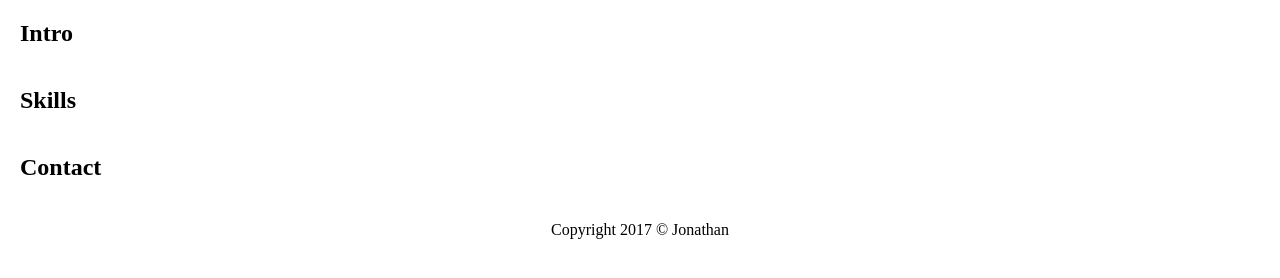
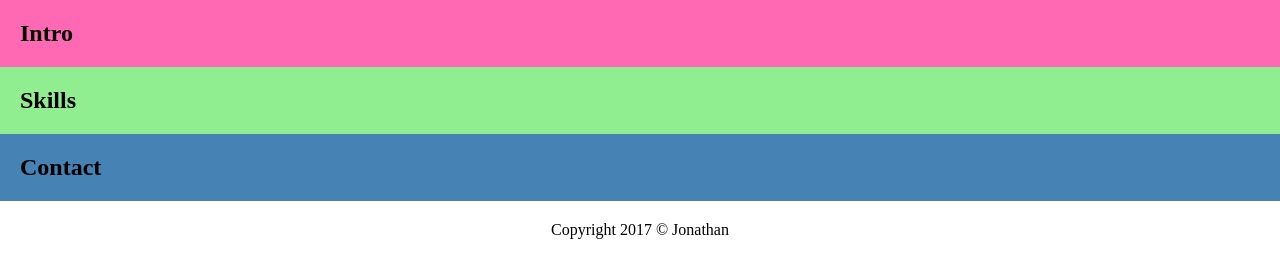
Before and after one commit to jcunanan05/fcc-portfolio, a plain HTML site: page portfolio.html in a window 1280 px wide. Drawn offline with Linux system fonts and the light colour scheme.

Commit message:
Experiment on colors

```diff
--- a/portfolio.html
+++ b/portfolio.html
@@ -11,17 +11,17 @@
 
 <body>
   <div class="container">
-    <section class="row">
+    <section class="row intro">
         <h1>Intro</h1>
       </section>
 
 
-    <section class="row">
+    <section class="row skills">
       <h1>Skills</h1>
     </section>
 
 
-    <section class="row">
+    <section class="row contact">
       <h1>Contact</h1>
     </section>
   </div>
--- a/style.css
+++ b/style.css
@@ -14,3 +14,15 @@
 footer {
   padding: 20px;
 }
+
+.container .intro {
+  background-color: hotpink;
+}
+
+.container .skills {
+  background-color: lightgreen;
+}
+
+.container .contact {
+  background-color: steelblue;
+}
```
